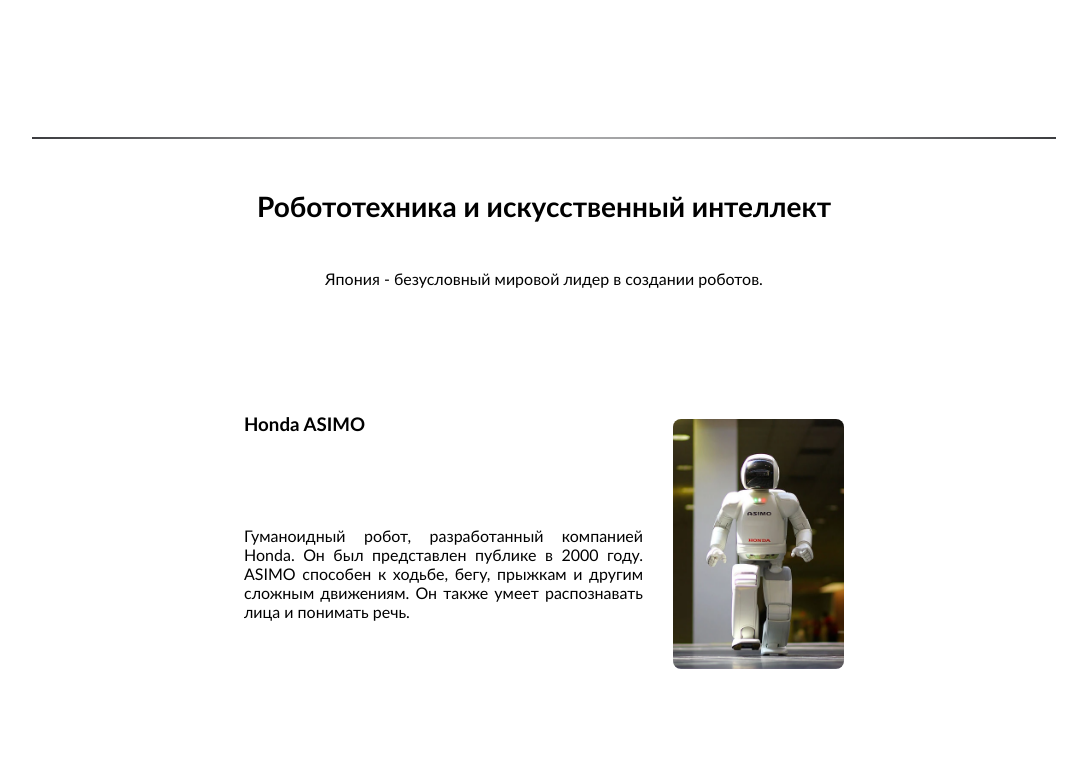
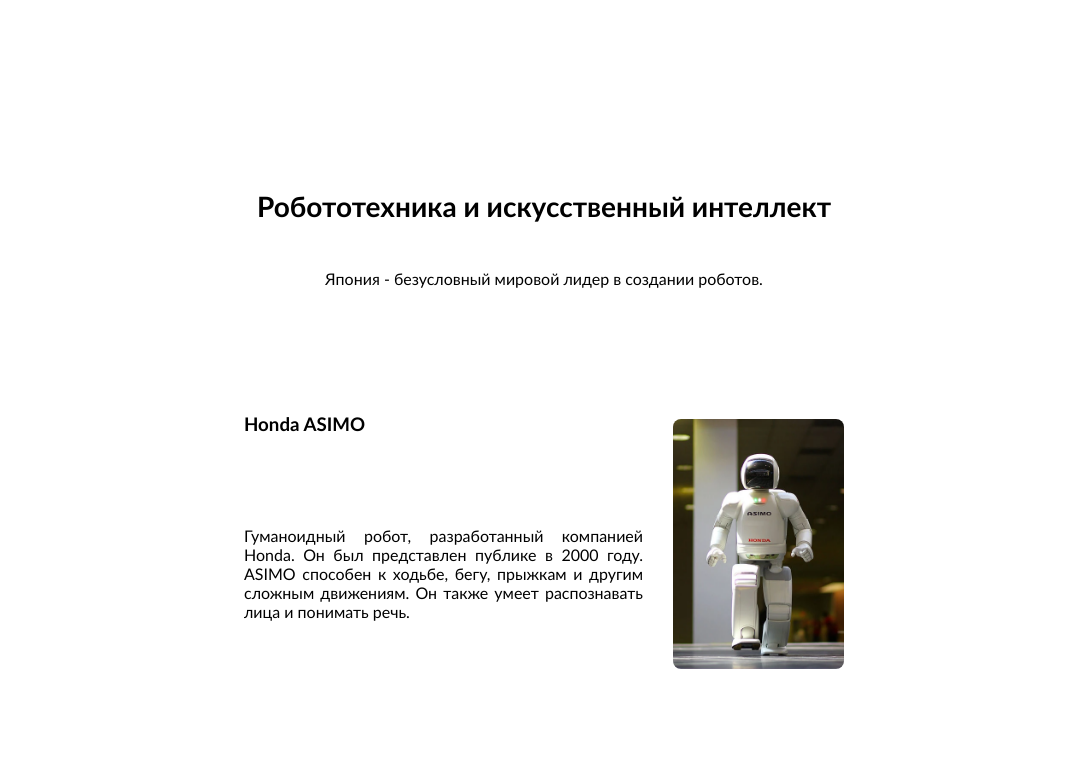
Before and after one commit to xlebff/IT-Japan, a plain HTML site: page index.html in a window 1280 px wide. Shown: the part 1040-1821 px from the top of the page, without its empty margins (96-1183 px from the left). Drawn offline with Linux system fonts and the light colour scheme.

Commit message:
Update research.css

```diff
--- a/styles/research.css
+++ b/styles/research.css
@@ -24,8 +24,8 @@
 
 .research-break {
     border: none;
-    background: radial-gradient(white, #08090d);
     margin-bottom: 50px;
     width: 80%;
     height: 2px;
+    background: var(--research-break);
 }
```
